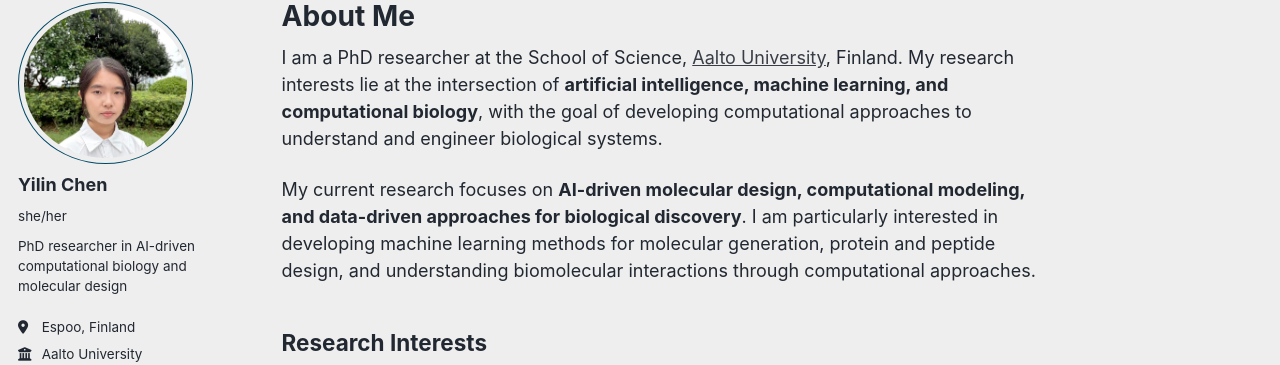
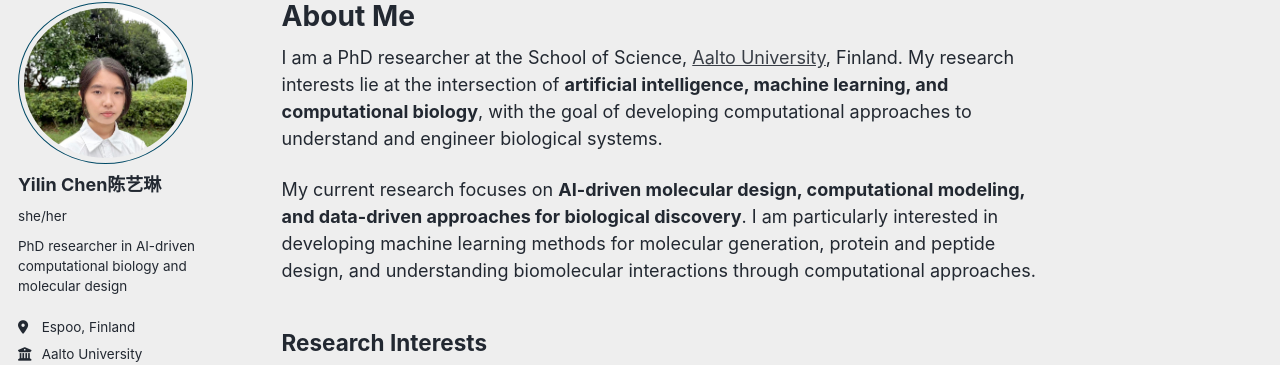
Before and after one commit to yilinchen1205/yilinchen.github.io, a Jekyll site: the page built from _pages/about.md, in a window 1280 px wide. Shown: the part 99-464 px from the top of the page. Built offline with Jekyll 4.4.1, drawn with Linux system fonts in a browser that asks for light colours; a style sheet for code colours, icons or effects is not loaded.

Commit message:
Update author-profile.html

```diff
--- a/_includes/author-profile.html
+++ b/_includes/author-profile.html
@@ -15,7 +15,7 @@
   </div>
 
   <div class="author__content">
-    <h3 class="author__name">{{ author.name }}</h3>
+    <h3 class="author__name">{{ author.name }}{% if author.chinese_name %}<span class="author__chinese">{{  author.chinese_name  }}</span>{% endif %}</h3>
     {% if author.pronouns %}<p class="author__pronouns">{{ author.pronouns }}</p>{% endif %}
     {% if author.bio %}<p class="author__bio">{{ author.bio }}</p>{% endif %}
   </div>
```
